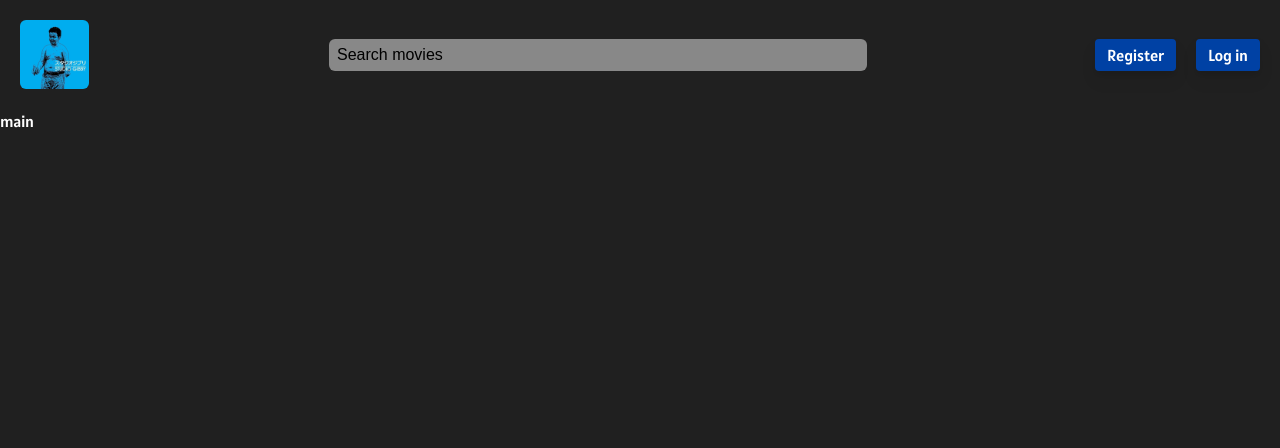
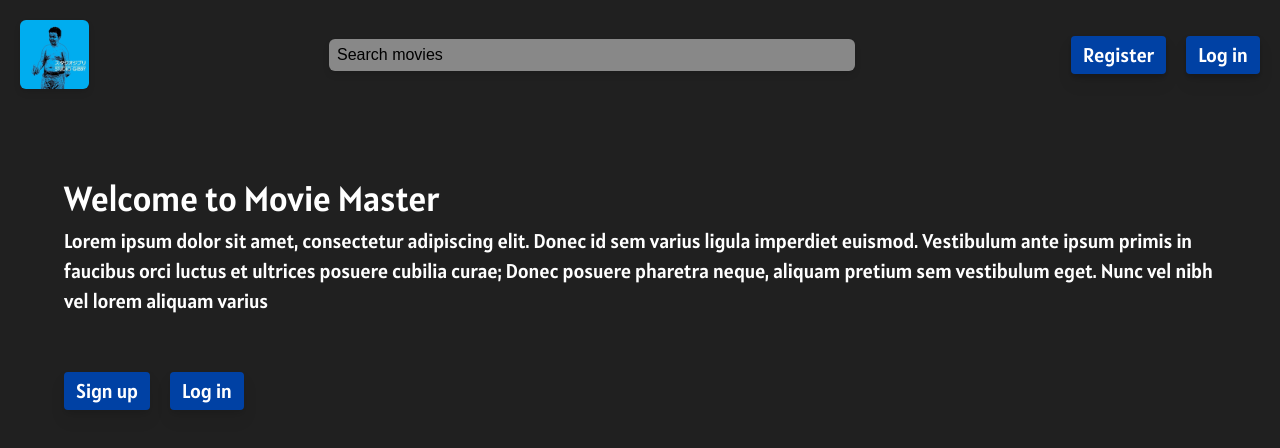
Before and after one commit to Team-Drop-Database/MovieMasters-fe, a Next.js app: page / in a window 1280 px wide. Shown: the top 448 px of the page. Built offline with nearby package versions, Linux system fonts and the light colour scheme; a web font is replaced by a local one.

Commit message:
feature: text and buttons on main

```diff
--- a/src/app/globals.css
+++ b/src/app/globals.css
@@ -16,3 +16,13 @@ body {
   color: var(--white);
   background: var(--background-primary);
 }
+
+h1 {
+  font-family: var(--font-alatsi);
+  font-size: 35px;
+}
+
+p {
+  font-family: var(--font-alatsi);
+  font-size: 20px;
+}
--- a/src/app/page.tsx
+++ b/src/app/page.tsx
@@ -1,9 +1,18 @@
-import Image from "next/image";
+"use client"
+import { Button } from "@/components/generic/Button";
+import { navigateToLogin, navigateToSignup } from "@/utils/navigation/HomeNavigation";
 
 export default function Home() {
   return (
-    <main className="font-[family-name:var(--font-alatsi)]">
-      main
+    <main className="p-[4rem] flex flex-col gap-14 font-[family-name:var(--font-alatsi)]">
+      <div className="flex flex-col">
+        <h1>Welcome to Movie Master</h1>
+        <p>Lorem ipsum dolor sit amet, consectetur adipiscing elit. Donec id sem varius ligula imperdiet euismod. Vestibulum ante ipsum primis in faucibus orci luctus et ultrices posuere cubilia curae; Donec posuere pharetra neque, aliquam pretium sem vestibulum eget. Nunc vel nibh vel lorem aliquam varius</p>
+      </div>
+      <div className="flex gap-5">
+        <Button text="Sign up" onClick={navigateToSignup} />
+        <Button text="Log in" onClick={navigateToLogin} />
+      </div>
     </main>
   );
 }
--- a/src/components/Header.tsx
+++ b/src/components/Header.tsx
@@ -6,7 +6,7 @@ import { Button } from "./generic/Button"
 
 export default function Header() {
   return (
-    <header className="p-5 w-full flex items-center drop-shadow-m bg-primary font-[family-name:var(--font-alatsi)]">
+    <header className="p-5 w-full flex items-center bg-primary drop-shadow-md font-[family-name:var(--font-alatsi)]">
       <div className="flex grow items-center gap-[15rem]">
         <Image
           src={logo}
@@ -37,8 +37,13 @@ function SearchBar(props: SearchBarProps) {
       value={searchInput}
       placeholder="Search movies"
       type="text"
+      onKeyDown={(e) => { if (e.key === "Enter") onConfirmSearch(searchInput) }}
       onChange={(e) => setSearchInput(e.target.value)}
-      className={`${props.className} outline-none placeholder-black py-1 px-2 h-fit rounded-md text-black bg-light_grey hover:bg-light_grey_active hover:duration-300 hover:cursor-text font-[family-name:var(--font-jura)]`}
+      className={`${props.className} outline-none placeholder-black py-1 px-2 h-fit rounded-md text-black bg-light_grey hover:bg-light_grey_active duration-300 hover:duration-300 font-[family-name:var(--font-jura)]`}
     />
   )
 }
+
+function onConfirmSearch(input: string) {
+  console.log(`Search for ${input}`)
+}
--- a/src/components/generic/Button.tsx
+++ b/src/components/generic/Button.tsx
@@ -7,11 +7,11 @@ export type ButtonProps = {
 
 export function Button(props: ButtonProps) {
   return (
-    <div
+    <p
       onClick={props.onClick}
-      className="drop-shadow-lg rounded px-3 py-1 bg-accent_blue hover:bg-accent_blue_active hover:duration-300 hover:cursor-pointer font-[family-name:var(--font-alatsi)]"
+      className="drop-shadow-lg rounded px-3 py-1 bg-accent_blue hover:bg-accent_blue_active hover:duration-300 duration-300 hover:cursor-pointer font-[family-name:var(--font-alatsi)]"
     >
       {props.text}
-    </div>
+    </p>
   )
 }
--- /dev/null
+++ b/src/utils/navigation/HomeNavigation.ts
@@ -0,0 +1,9 @@
+import { redirect } from "next/navigation";
+
+export function navigateToSignup() {
+  redirect("/signup")
+}
+
+export function navigateToLogin() {
+  redirect("/signin")
+}
```
